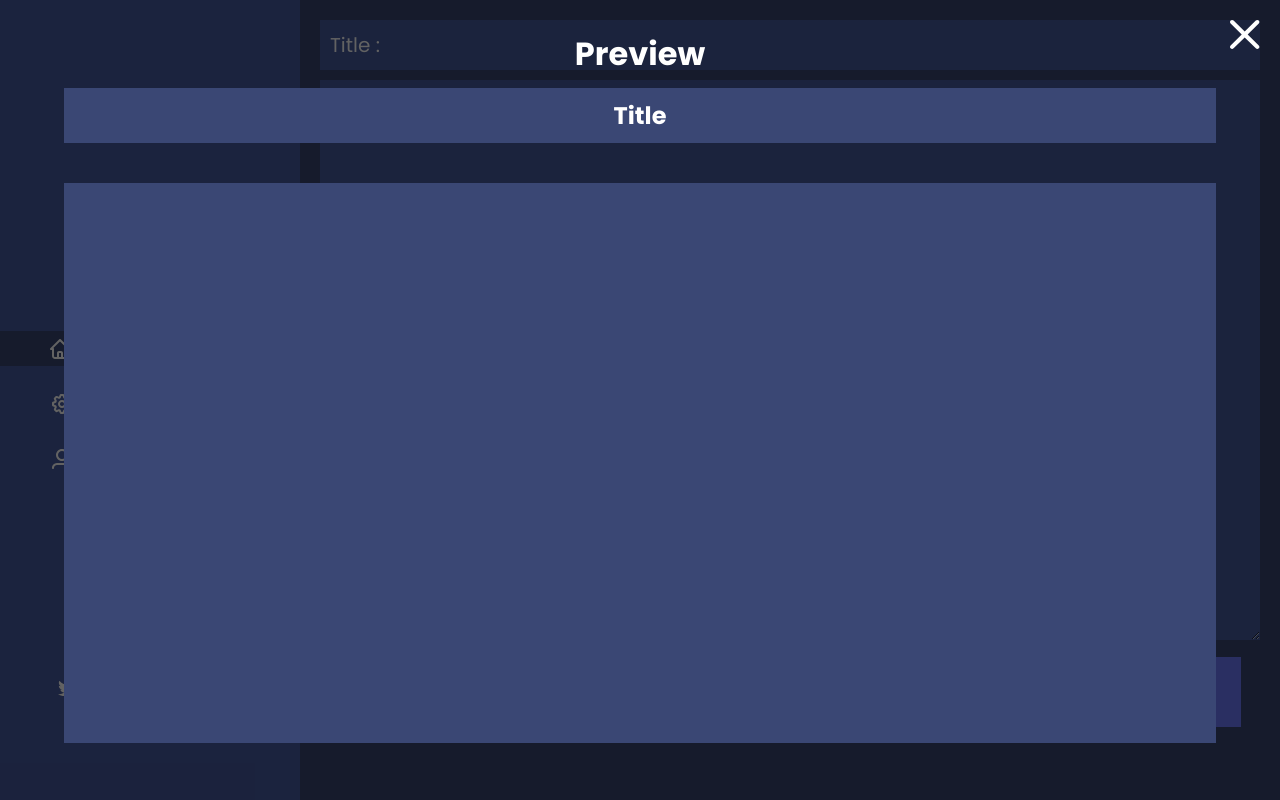
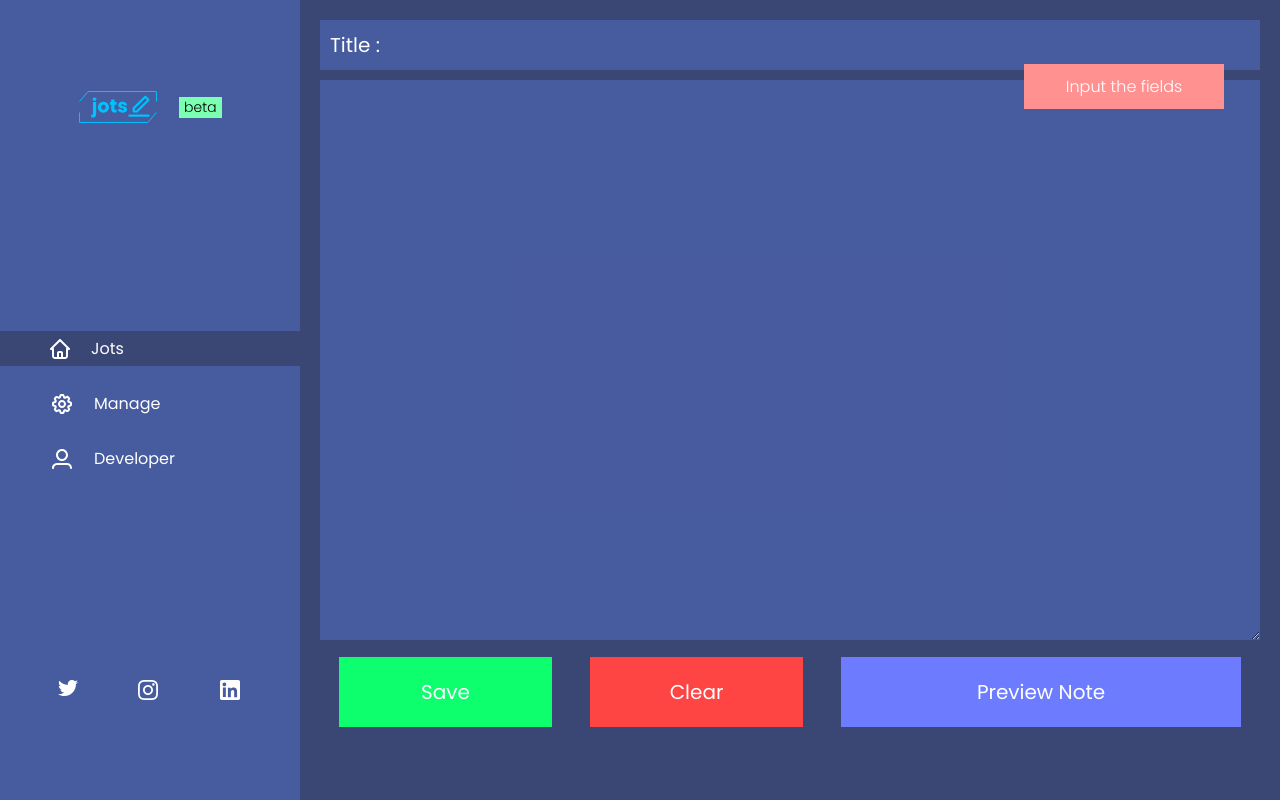
Before and after one commit to dan-adekoya/Jots, a Vue app: page / in a window 1280 px wide. Both pictures are taken after a click on the element "Preview Note". Built offline with nearby package versions, Linux system fonts and the light colour scheme.

Commit message:
Preview auth implementation

```diff
--- a/src/components/Jots.vue
+++ b/src/components/Jots.vue
@@ -1,19 +1,21 @@
 <template>
-  <div class="jots">
+  <div class="jots" >
     <form>
-      <input type="text" placeholder="Title :">
-      <textarea name="" id="" cols="30" rows="10"></textarea>
+          <input type="text" ref="input" v-model="title" placeholder="Title :">
+          <textarea ref="input" value="" v-model="note" cols="30" rows="10"></textarea>
       <div class="btn">
         <button class="mainBtn">Save</button>
         <button class="mainBtn">Clear</button>
-        <p disabled="disabled" class="Btn" @click="open =! open">Preview Note</p>
+        <p class="Btn" @click="disallow">Preview Note</p>
       </div>
     </form>
+    <h4 v-bind:class="{warn: warn}" class="awr">Input the fields</h4>
+
     <div class="preview" v-bind:class="{open: open}">
       <img src="../assets/images/close.svg" alt="" class="close" @click="open =! open">
         <h1>Preview</h1>
-        <h2>Title</h2>
-        <p></p>
+        <h2>{{title}}</h2>
+        <p>{{note}}</p>
     </div>
   </div>
 </template>
@@ -22,7 +24,21 @@
 export default {
   data() {
     return {
+      title: '',
+      note: '',
+      warn: false,
       open: false
+    }
+  },
+  methods: {
+    disallow(){
+      if(this.$refs.input.value == ''){
+        this.open = false
+        this.warn = true
+      }else{
+        this.open = true
+        this.warn = false
+      }
     }
   },
 }
@@ -96,10 +112,13 @@ form textarea{
   color: var(--white);
   width: 100%;
   height: 100vh;
+  opacity: 0;
+  transition: all 300ms;
   background: rgba(0, 0, 0, 0.616);
 }
 .preview.open{
   visibility: visible;
+  opacity: 1;
 }
 .close{
   position: absolute;
@@ -136,6 +155,21 @@ form textarea{
 .preview p::-webkit-scrollbar-thumb{
   background: var(--secondary)
 }
+.awr{
+  opacity: 0;
+  color: var(--white);
+  background: rgb(255, 145, 145);
+  padding: 10px;
+  width: 200px;
+  position: absolute;
+  transition: all 300ms;
+  top: 8%;
+  left: 80%;
+  font-weight: 100;
+}
+.awr.warn{
+  opacity: 1;
+}
 @media screen and (max-width: 900px) {
  .btn button, p{
    margin: 0 0%;
@@ -143,4 +177,5 @@ form textarea{
    font-size: 15px;
  }
 }
+
 </style>
--- a/src/components/Manage.vue
+++ b/src/components/Manage.vue
@@ -48,7 +48,7 @@ export default {
         return {
 
         }
-    }
+    },
 }
 </script>
 
--- a/src/components/nav.vue
+++ b/src/components/nav.vue
@@ -24,6 +24,7 @@
 
 <script>
 export default {
+
 data() {
     return {
         open: false,
```
Also changed, not shown: src/App.vue (line endings or trailing spaces).
